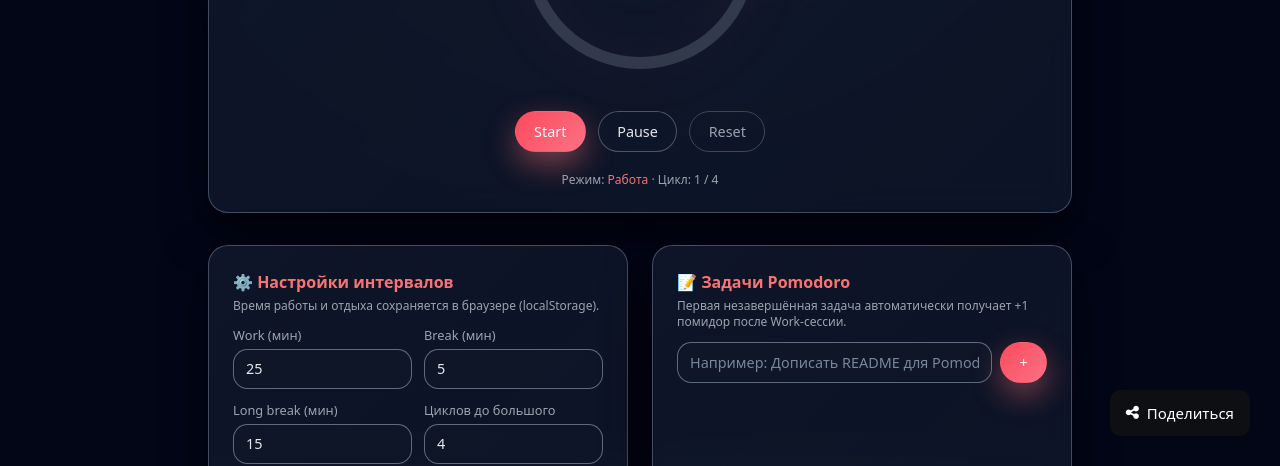
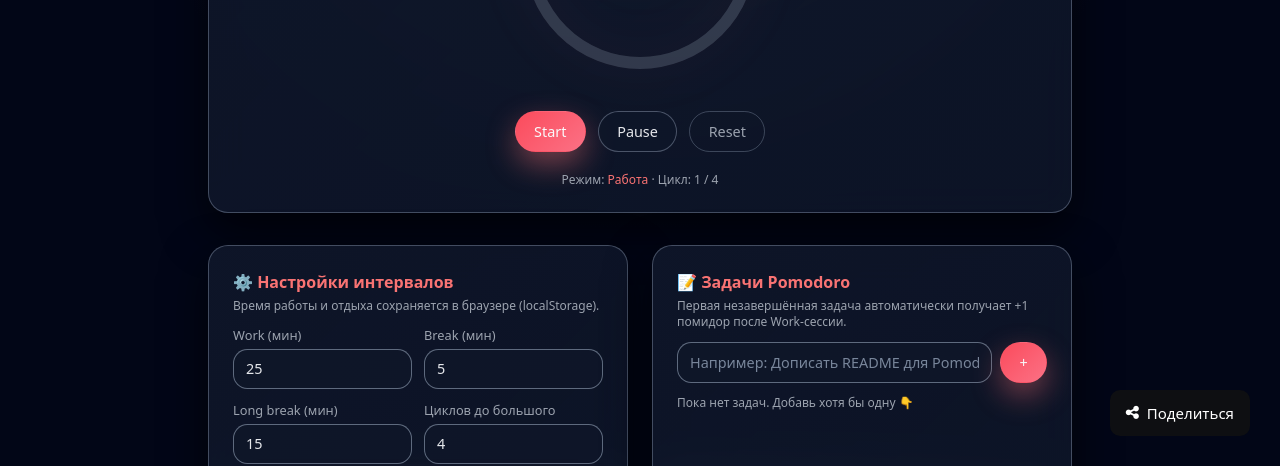
Before and after one commit to va-proger/vp-pomidora, a website with bundled scripts: page index.html in a window 1280 px wide. Shown: the part 334-800 px from the top of the page. Built offline with nearby package versions, Linux system fonts and the light colour scheme; files whose address does not match are found by name.

Commit message:
fix: fix link main.js

```diff
--- a/index.html
+++ b/index.html
@@ -327,7 +327,7 @@
 <audio id="ding" src="assets/ding.mp3" preload="auto"></audio>
 
 
-<script type="module" src="./main.js"></script>
+<script type="module" src="./assets/js/main.js"></script>
 
 </body>
 </html>
```
